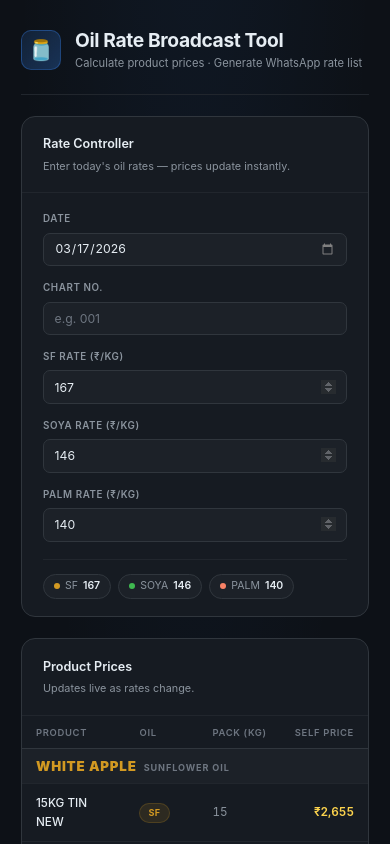
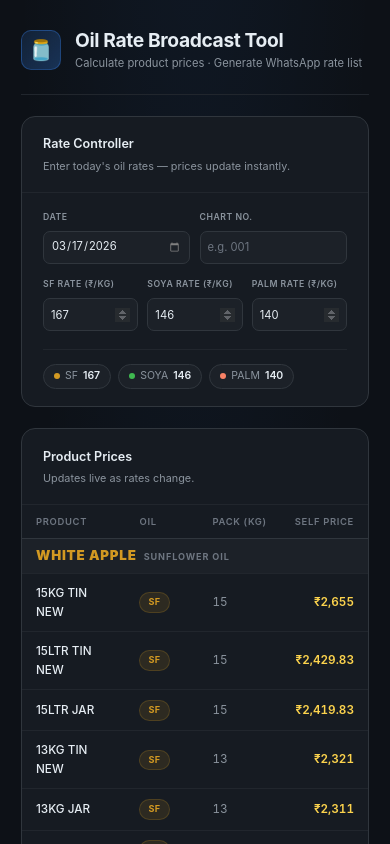
Before and after one commit to mydesignstation-cmyk/oilchart, a React (Vite) app: page / in a window 390 px wide. Shown: the top 844 px of the page. Built offline with nearby package versions, Linux system fonts and the light colour scheme.

Commit message:
feat: keep rate inputs in single mobile rows

```diff
--- a/src/components/RateController.tsx
+++ b/src/components/RateController.tsx
@@ -45,7 +45,7 @@ export function RateController({
       </div>
 
       <div className="card-body">
-        <div className="rate-grid">
+        <div className="rate-grid rate-grid-meta">
           <div className="field">
             <label className="field-label" htmlFor="rate-date">Date</label>
             <input
@@ -67,7 +67,9 @@ export function RateController({
               onChange={(e) => setChart(e.target.value)}
             />
           </div>
+        </div>
 
+        <div className="rate-grid rate-grid-oils">
           <div className="field">
             <label className="field-label" htmlFor="sf-rate">SF Rate (₹/kg)</label>
             <input
--- a/src/styles/app.css
+++ b/src/styles/app.css
@@ -237,9 +237,30 @@ html, body {
   gap: 1rem;
 }
 
+.rate-grid-oils {
+  margin-top: 1rem;
+}
+
 /* Mobile: stack all inputs into one column for compactness */
 @media (max-width: 640px) {
-  .rate-grid { grid-template-columns: 1fr; }
+  .rate-grid-meta {
+    grid-template-columns: repeat(2, minmax(0, 1fr));
+    gap: 0.65rem;
+  }
+
+  .rate-grid-oils {
+    grid-template-columns: repeat(3, minmax(0, 1fr));
+    gap: 0.65rem;
+  }
+
+  .rate-grid .field-label {
+    font-size: 0.62rem;
+  }
+
+  .rate-grid .input {
+    padding: 0 0.5rem;
+    font-size: 0.8rem;
+  }
 }
 
 .rate-footer {
```
